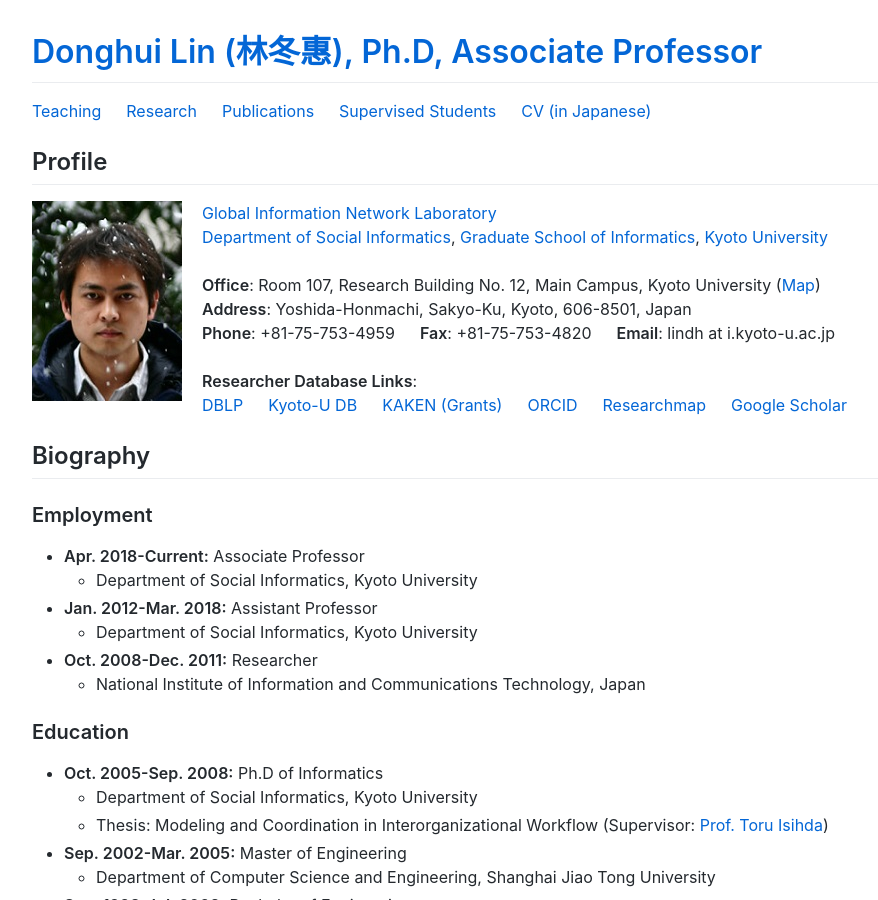
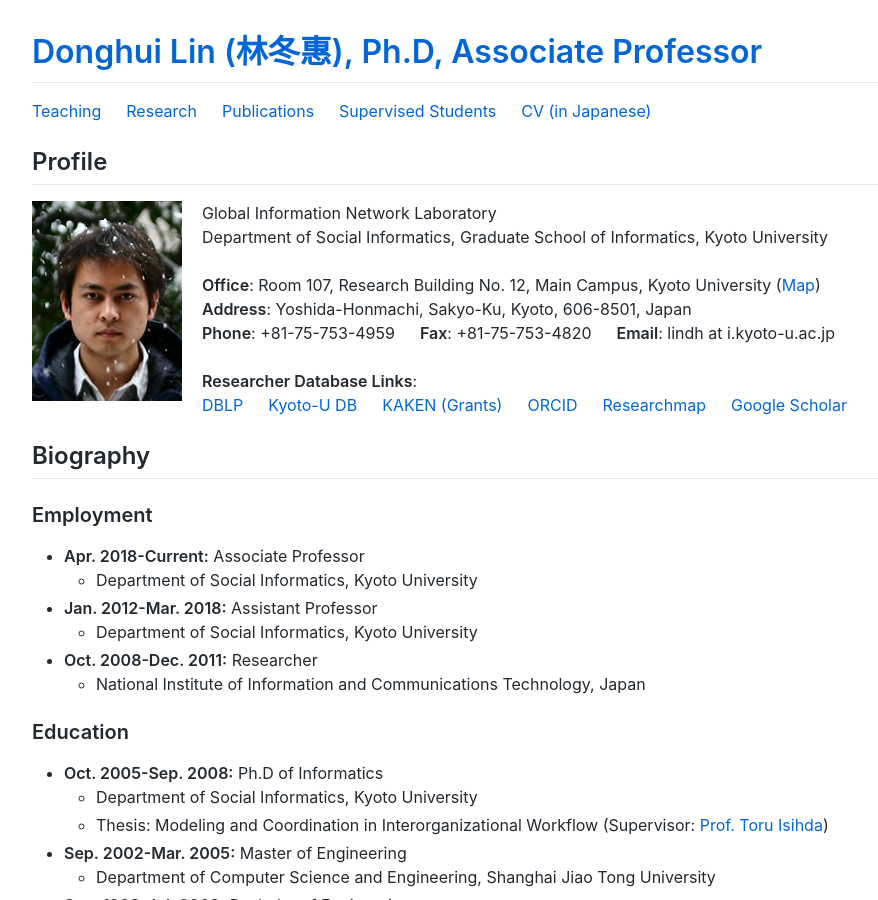
Before and after one commit to lindh/lindh.github.io, a Jekyll site: the page built from index.md, in a window 1280 px wide and 900 px high. Shown: the whole window, without its empty margins (118-996 px from the left). Built offline with Jekyll 4.4.1, drawn with Linux system fonts in a browser that asks for light colours; comment, search, counter and statistics services are not loaded; part of the change alters nothing that is shown.

```diff
--- a/index.md
+++ b/index.md
@@ -7,9 +7,9 @@ layout: default
 ## Profile
 
 <img align="left" src="./images/lin.jpg"/>
-   [Global Information Network Laboratory](http://www.agent.soc.i.kyoto-u.ac.jp/)
+   Global Information Network Laboratory
    <br>
-   [Department of Social Informatics](http://www.soc.i.kyoto-u.ac.jp/en/), [Graduate School of Informatics](http://www.i.kyoto-u.ac.jp/en/), [Kyoto University](https://www.kyoto-u.ac.jp/en/)
+   Department of Social Informatics, Graduate School of Informatics, Kyoto University
    <br>
    <br>
    **Office**: Room 107, Research Building No. 12, Main Campus, Kyoto University ([Map](https://www.kyoto-u.ac.jp/en/access/main-campus-map.html))
```
